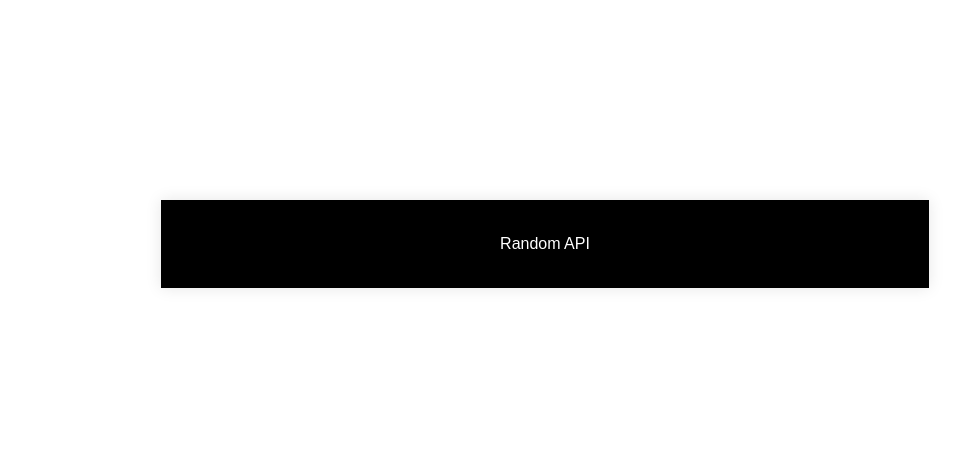
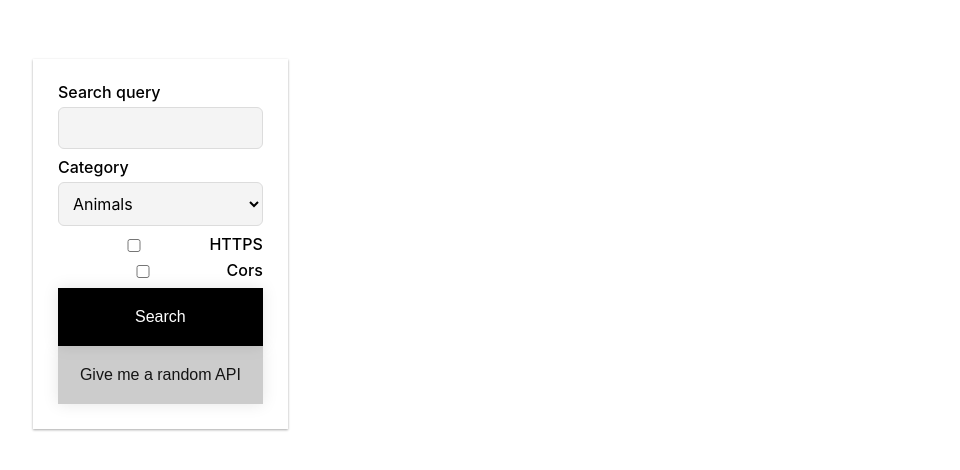
Before and after one commit to kstawinski/random-api, a Svelte app: page / in a window 1280 px wide. Shown: the part 156-626 px from the top of the page, without its empty margins (95-1055 px from the left). Built offline with nearby package versions, Linux system fonts and the light colour scheme.

Commit message:
Create basic form with filters field (search, category and checkboxes)

```diff
--- a/src/App.svelte
+++ b/src/App.svelte
@@ -32,22 +32,85 @@ const handleClick = () => {
 </script>
 
 <main class="home">
-	<div>
-		{#if showAPI}
-			<Card data={API} />
-		{/if}
+	<div class="container container__flex">
+		<section class="sidebar">
+			<label for="search" class="sidebar__label">Search query</label>
+			<input type="search" id="search" class="sidebar__input">
 
-		<Button text="Random API" on:click={handleClick}/>
+			<label for="category" class="sidebar__label">Category</label>
+			<select id="category" class="sidebar__input">
+				<option value="volvo">Animals</option>
+				<option value="volvo">Food & Drinks</option>
+				<option value="volvo">Development</option>
+				<option value="volvo">Funny</option>
+			</select>
+
+			<div class="container__flex">
+				<input type="checkbox" id="https" class="sidebar__input">
+				<label for="https" class="sidebar__label">HTTPS</label>
+			</div>
+
+			<div class="container__flex">
+				<input type="checkbox" id="cors" class="sidebar__input">
+				<label for="cors" class="sidebar__label">Cors</label>
+			</div>
+		<Button text="Search" on:click={handleClick}/>
+		<Button text="Give me a random API" type="secondary" on:click={handleClick}/>
+		</section>
+		<div>
+			{#if showAPI}
+				<Card data={API} />
+			{/if}
+		</div>
 	</div>
 </main>
 
 <style type="text/scss">
 .home {
 	display: flex;
-	width: 60vw;
+	width: 100vw;
 	height: 100vh;
 	margin: 0 auto;
 	align-items: center;
 	justify-content: center;
 }
+
+.container {
+	width: 80%;
+	margin: 0 auto;
+
+	&__flex {
+		display: flex;
+		justify-content: flex-start;
+	}
+}
+
+.sidebar {
+  box-shadow: 0 1px 3px rgba(0,0,0,0.12), 0 1px 2px rgba(0,0,0,0.24);
+	padding: 25px;
+	width: 20%;
+
+	&__label {
+		display: block;
+		margin-bottom: 7px;
+    font-weight: 500;
+	}
+	&__input {
+		width: 100%;
+    border: 0;
+    padding: 10px;
+    font-size: inherit;
+    font-family: inherit;
+    background: #e4e4e469;
+    border: 1px solid #dcdcdc;
+    border-radius: 6px;
+
+		&:not(:last-child) {
+			margin-bottom: 10px;
+		}
+	}
+	&__button {
+		margin-top: 20px;
+	}
+}
 </style>
--- a/src/components/Button.svelte
+++ b/src/components/Button.svelte
@@ -14,16 +14,16 @@ const createClass = (type) => `button__${type}`;
   font-size: 16px;
   border: 0;
   font-weight: 500;
-  padding: 35px 20px;
+  padding: 20px 12px;
   box-shadow: 0 0 15px rgba(#000, 0.1);
   cursor: pointer;
   transition: opacity .3s, transform .2s;
   outline: 0;
-  min-width: 60vw;
+  width: 100%;
 
-  &:hover {
-    opacity: .85;
-  }
+  // &:hover {
+  //   opacity: .85;
+  // }
   &:active {
     transform: scale(0.95);
   }
```
